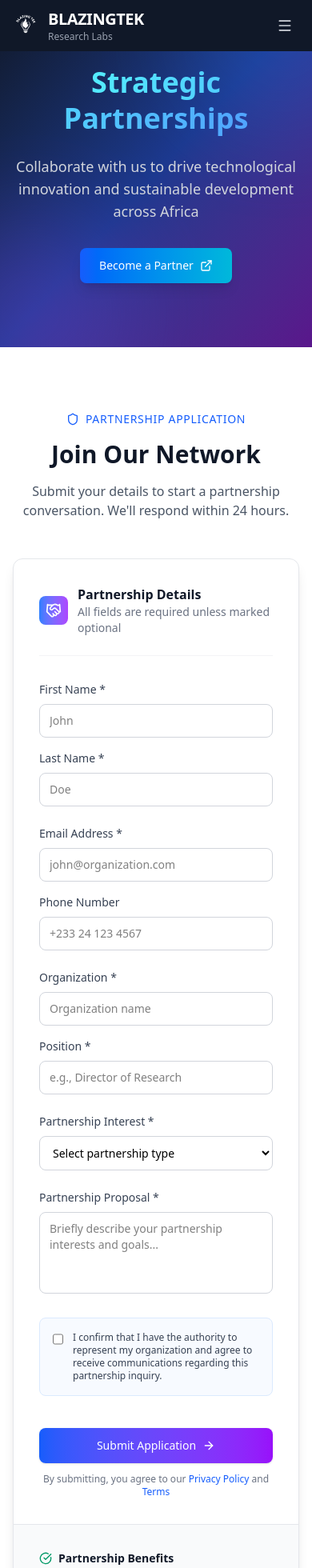
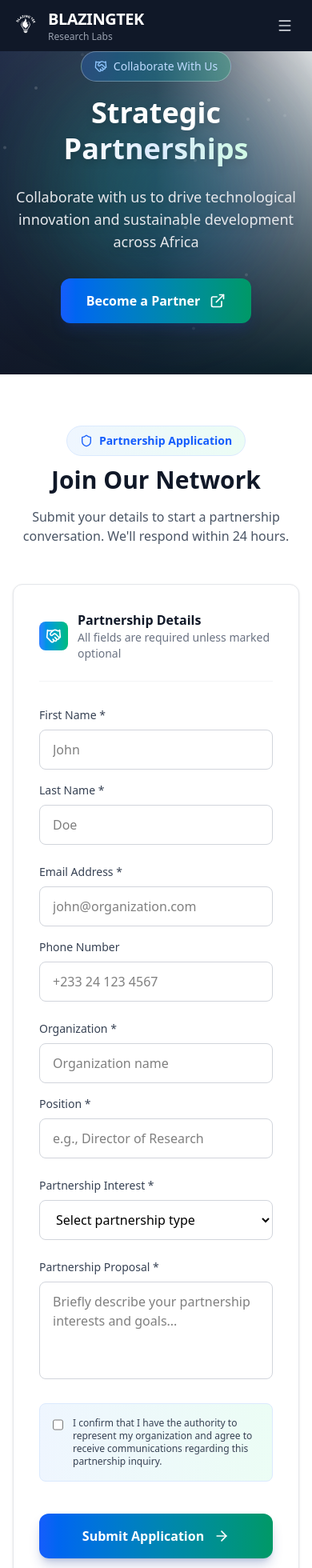
Before and after one commit to tgzgondoz/blazingtek, a React (Vite) app: page /partnerships in a window 390 px wide. Shown: the top 1960 px of the page at 80% size. Built offline with nearby package versions, Linux system fonts and the light colour scheme.

Commit message:
final UI

```diff
--- a/src/pages/Partnerships.jsx
+++ b/src/pages/Partnerships.jsx
@@ -11,7 +11,10 @@
   Briefcase,
   MessageSquare,
   ArrowRight,
-  Shield
+  Shield,
+  Users,
+  Sparkles,
+  Target
 } from 'lucide-react';
 import { Link } from 'react-router-dom';
 import { motion } from 'framer-motion';
@@ -58,11 +61,40 @@
 
   return (
     <div className="min-h-screen bg-white">
-      {/* Hero Section - Compact */}
-      <section className="relative overflow-hidden bg-gradient-to-br from-gray-900 via-blue-900 to-purple-900 text-white py-20">
-        <div className="absolute inset-0 overflow-hidden opacity-20">
-          <div className="absolute -top-20 -right-20 w-60 h-60 bg-blue-500 rounded-full blur-3xl"></div>
-          <div className="absolute -bottom-20 -left-20 w-60 h-60 bg-purple-500 rounded-full blur-3xl"></div>
+      {/* Hero Section - Updated to match home page */}
+      <section className="relative overflow-hidden text-white py-16 md:py-20">
+        {/* Background with gradient overlay */}
+        <div className="absolute inset-0">
+          <div className="absolute inset-0 bg-gradient-to-r from-gray-900/90 via-gray-900/80 to-transparent"></div>
+          <div className="absolute inset-0 bg-gradient-to-t from-gray-900 via-gray-900/50 to-transparent"></div>
+          <div className="absolute inset-0 bg-gradient-to-br from-blue-900/20 via-transparent to-emerald-900/20"></div>
+
+          {/* Animated background elements */}
+          <div className="absolute top-1/4 left-1/4 w-64 h-64 bg-blue-500/20 rounded-full blur-3xl"></div>
+          <div className="absolute bottom-1/4 right-1/4 w-64 h-64 bg-emerald-500/20 rounded-full blur-3xl"></div>
+
+          {/* Animated particles overlay */}
+          <div className="absolute inset-0">
+            {[...Array(15)].map((_, i) => (
+              <motion.div
+                key={`particle-${i}`}
+                className="absolute w-1 h-1 bg-white/20 rounded-full"
+                style={{
+                  left: `${Math.random() * 100}%`,
+                  top: `${Math.random() * 100}%`,
+                }}
+                animate={{
+                  y: [0, -30, 0],
+                  opacity: [0.2, 0.8, 0.2],
+                }}
+                transition={{
+                  duration: 3 + Math.random() * 2,
+                  repeat: Infinity,
+                  delay: Math.random() * 2,
+                }}
+              />
+            ))}
+          </div>
         </div>
 
         <motion.div
@@ -71,28 +103,28 @@
           transition={{ duration: 0.6 }}
           className="relative max-w-4xl mx-auto px-4 sm:px-6 lg:px-8 text-center"
         >
+          <motion.div
+            initial={{ opacity: 0, y: 20 }}
+            animate={{ opacity: 1, y: 0 }}
+            transition={{ delay: 0.2 }}
+            className="inline-flex items-center gap-2 mb-4 px-4 py-2 rounded-full bg-gradient-to-r from-blue-500/25 to-emerald-500/25 border border-white/30 backdrop-blur-md"
+          >
+            <Handshake className="h-4 w-4 text-blue-300" />
+            <span className="text-sm font-medium text-blue-200">Collaborate With Us</span>
+          </motion.div>
+
           <h1 className="text-4xl md:text-5xl font-bold mb-6 leading-tight">
-            <motion.span
-              className="bg-gradient-to-r from-blue-400 via-cyan-300 to-blue-400 bg-clip-text text-transparent"
-              animate={{
-                backgroundPosition: ['0% 50%', '100% 50%', '0% 50%']
-              }}
-              transition={{
-                duration: 4,
-                repeat: Infinity,
-                ease: "linear"
-              }}
-              style={{ backgroundSize: '200% 200%' }}
-            >
-              Strategic Partnerships
-            </motion.span>
+            <span className="text-white drop-shadow-lg">Strategic </span>
+            <span className="bg-gradient-to-r from-white via-blue-100 to-emerald-100 bg-clip-text text-transparent font-extrabold drop-shadow-lg">
+              Partnerships
+            </span>
           </h1>
 
           <motion.p
             initial={{ opacity: 0 }}
             animate={{ opacity: 1 }}
-            transition={{ delay: 0.2, duration: 0.6 }}
-            className="text-lg text-gray-300 max-w-2xl mx-auto mb-8"
+            transition={{ delay: 0.4, duration: 0.6 }}
+            className="text-lg text-gray-200 max-w-2xl mx-auto mb-8 drop-shadow-lg"
           >
             Collaborate with us to drive technological innovation and sustainable development across Africa
           </motion.p>
@@ -104,17 +136,19 @@
           >
             <a
               href="#partnership-form"
-              className="group inline-flex items-center bg-gradient-to-r from-blue-600 to-cyan-500 hover:from-blue-700 hover:to-cyan-600 text-white px-6 py-3 rounded-lg font-medium text-sm transition-all duration-300 shadow-lg"
+              className="group relative inline-flex items-center gap-3 bg-gradient-to-r from-blue-600 to-emerald-600 hover:from-blue-700 hover:to-emerald-700 text-white px-8 py-4 rounded-xl font-semibold transition-all duration-300 shadow-lg shadow-blue-900/25 hover:shadow-xl hover:shadow-blue-900/40"
             >
               <span>Become a Partner</span>
-              <ExternalLink className="ml-2 h-4 w-4 group-hover:translate-x-1 transition-transform" />
+              <ExternalLink className="h-5 w-5 group-hover:translate-x-1 transition-transform" />
+              {/* Button glow effect */}
+              <div className="absolute inset-0 bg-gradient-to-r from-blue-600 to-emerald-600 rounded-xl blur opacity-0 group-hover:opacity-50 transition-opacity duration-300"></div>
             </a>
           </motion.div>
         </motion.div>
       </section>
 
       {/* Partnership Registration Form */}
-      <section id="partnership-form" className="py-20">
+      <section id="partnership-form" className="py-16 md:py-20">
         <div className="max-w-3xl mx-auto px-4 sm:px-6 lg:px-8">
           <motion.div
             initial={{ opacity: 0, y: 20 }}
@@ -122,9 +156,9 @@
             viewport={{ once: true }}
             className="text-center mb-12"
           >
-            <div className="inline-flex items-center gap-2 mb-4">
+            <div className="inline-flex items-center gap-2 mb-3 px-4 py-2 rounded-full bg-gradient-to-r from-blue-50 to-emerald-50 border border-blue-100">
               <Shield className="h-4 w-4 text-blue-600" />
-              <span className="text-sm font-medium text-blue-600 uppercase tracking-wider">Partnership Application</span>
+              <span className="text-sm font-semibold text-blue-600">Partnership Application</span>
             </div>
 
             <h2 className="text-3xl font-bold text-gray-900 mb-4">
@@ -140,12 +174,12 @@
             whileInView={{ opacity: 1, y: 0 }}
             viewport={{ once: true }}
             transition={{ duration: 0.5 }}
-            className="bg-white rounded-xl shadow-lg border border-gray-200"
+            className="bg-white rounded-xl shadow-sm border border-gray-200"
           >
             <div className="p-8">
               {/* Compact Form Header */}
               <div className="flex items-center gap-3 mb-8 pb-6 border-b border-gray-100">
-                <div className="p-2 rounded-lg bg-gradient-to-r from-blue-500 to-purple-500">
+                <div className="p-2 rounded-lg bg-gradient-to-r from-blue-500 to-emerald-500">
                   <Handshake className="h-5 w-5 text-white" />
                 </div>
                 <div>
@@ -166,7 +200,7 @@
                       value={formData.firstName}
                       onChange={handleInputChange}
                       required
-                      className="w-full px-3 py-2.5 text-sm rounded-lg border border-gray-300 focus:border-blue-500 focus:ring-1 focus:ring-blue-500 transition-colors"
+                      className="w-full px-4 py-3 rounded-lg border border-gray-300 focus:border-blue-500 focus:ring-2 focus:ring-blue-500/30 transition-colors"
                       placeholder="John"
                     />
                   </div>
@@ -181,7 +215,7 @@
                       value={formData.lastName}
                       onChange={handleInputChange}
                       required
-                      className="w-full px-3 py-2.5 text-sm rounded-lg border border-gray-300 focus:border-blue-500 focus:ring-1 focus:ring-blue-500 transition-colors"
+                      className="w-full px-4 py-3 rounded-lg border border-gray-300 focus:border-blue-500 focus:ring-2 focus:ring-blue-500/30 transition-colors"
                       placeholder="Doe"
                     />
                   </div>
@@ -198,7 +232,7 @@
                       value={formData.email}
                       onChange={handleInputChange}
                       required
-                      className="w-full px-3 py-2.5 text-sm rounded-lg border border-gray-300 focus:border-blue-500 focus:ring-1 focus:ring-blue-500 transition-colors"
+                      className="w-full px-4 py-3 rounded-lg border border-gray-300 focus:border-blue-500 focus:ring-2 focus:ring-blue-500/30 transition-colors"
                       placeholder="john@organization.com"
                     />
                   </div>
@@ -212,7 +246,7 @@
                       name="phone"
                       value={formData.phone}
                       onChange={handleInputChange}
-                      className="w-full px-3 py-2.5 text-sm rounded-lg border border-gray-300 focus:border-blue-500 focus:ring-1 focus:ring-blue-500 transition-colors"
+                      className="w-full px-4 py-3 rounded-lg border border-gray-300 focus:border-blue-500 focus:ring-2 focus:ring-blue-500/30 transition-colors"
                       placeholder="+233 24 123 4567"
                     />
                   </div>
@@ -229,7 +263,7 @@
                       value={formData.organization}
                       onChange={handleInputChange}
                       required
-                      className="w-full px-3 py-2.5 text-sm rounded-lg border border-gray-300 focus:border-blue-500 focus:ring-1 focus:ring-blue-500 transition-colors"
+                      className="w-full px-4 py-3 rounded-lg border border-gray-300 focus:border-blue-500 focus:ring-2 focus:ring-blue-500/30 transition-colors"
                       placeholder="Organization name"
                     />
                   </div>
@@ -244,7 +278,7 @@
                       value={formData.position}
                       onChange={handleInputChange}
                       required
-                      className="w-full px-3 py-2.5 text-sm rounded-lg border border-gray-300 focus:border-blue-500 focus:ring-1 focus:ring-blue-500 transition-colors"
+                      className="w-full px-4 py-3 rounded-lg border border-gray-300 focus:border-blue-500 focus:ring-2 focus:ring-blue-500/30 transition-colors"
                       placeholder="e.g., Director of Research"
                     />
                   </div>
@@ -259,7 +293,7 @@
                     value={formData.partnershipType}
                     onChange={handleInputChange}
                     required
-                    className="w-full px-3 py-2.5 text-sm rounded-lg border border-gray-300 focus:border-blue-500 focus:ring-1 focus:ring-blue-500 transition-colors bg-white"
+                    className="w-full px-4 py-3 rounded-lg border border-gray-300 focus:border-blue-500 focus:ring-2 focus:ring-blue-500/30 transition-colors bg-white"
                   >
                     <option value="">Select partnership type</option>
                     {partnershipTypes.map((type, index) => (
@@ -278,12 +312,12 @@
                     onChange={handleInputChange}
                     required
                     rows={4}
-                    className="w-full px-3 py-2.5 text-sm rounded-lg border border-gray-300 focus:border-blue-500 focus:ring-1 focus:ring-blue-500 transition-colors resize-none"
+                    className="w-full px-4 py-3 rounded-lg border border-gray-300 focus:border-blue-500 focus:ring-2 focus:ring-blue-500/30 transition-colors resize-none"
                     placeholder="Briefly describe your partnership interests and goals..."
                   />
                 </div>
 
-                <div className="bg-blue-50/50 p-4 rounded-lg border border-blue-100">
+                <div className="bg-gradient-to-r from-blue-50 to-emerald-50 p-4 rounded-lg border border-blue-100">
                   <div className="flex items-start gap-3">
                     <input
                       type="checkbox"
@@ -303,21 +337,23 @@
                 <div className="pt-4">
                   <motion.button
                     type="submit"
-                    whileHover={{ scale: 1.01 }}
-                    whileTap={{ scale: 0.99 }}
-                    className="w-full bg-gradient-to-r from-blue-600 to-purple-600 hover:from-blue-700 hover:to-purple-700 text-white font-medium py-3 rounded-lg transition-all duration-300 shadow hover:shadow-md flex items-center justify-center gap-2 text-sm"
+                    whileHover={{ scale: 1.02, y: -2 }}
+                    whileTap={{ scale: 0.98 }}
+                    className="group relative w-full inline-flex items-center justify-center gap-3 bg-gradient-to-r from-blue-600 to-emerald-600 hover:from-blue-700 hover:to-emerald-700 text-white font-semibold py-4 rounded-xl transition-all duration-300 shadow-lg shadow-blue-900/25 hover:shadow-xl hover:shadow-blue-900/40"
                   >
                     <span>Submit Application</span>
-                    <ArrowRight className="h-4 w-4" />
+                    <ArrowRight className="h-5 w-5 group-hover:translate-x-1 transition-transform" />
+                    {/* Button glow effect */}
+                    <div className="absolute inset-0 bg-gradient-to-r from-blue-600 to-emerald-600 rounded-xl blur opacity-0 group-hover:opacity-50 transition-opacity duration-300"></div>
                   </motion.button>
 
                   <p className="text-center text-xs text-gray-500 mt-3">
                     By submitting, you agree to our{' '}
-                    <Link to="/privacy" className="text-blue-600 hover:text-blue-700 font-medium">
+                    <Link to="/privacy" className="text-transparent bg-gradient-to-r from-blue-500 to-emerald-500 bg-clip-text hover:from-blue-600 hover:to-emerald-600 font-medium">
                       Privacy Policy
                     </Link>{' '}
                     and{' '}
-                    <Link to="/terms" className="text-blue-600 hover:text-blue-700 font-medium">
+                    <Link to="/terms" className="text-transparent bg-gradient-to-r from-blue-500 to-emerald-500 bg-clip-text hover:from-blue-600 hover:to-emerald-600 font-medium">
                       Terms
                     </Link>
                   </p>
@@ -326,41 +362,67 @@
             </div>
 
             {/* Compact Benefits & Contact */}
-            <div className="bg-gray-50 border-t border-gray-200 p-8 rounded-b-xl">
+            <div className="bg-gradient-to-r from-gray-50 to-white border-t border-gray-200 p-8 rounded-b-xl">
               <div className="grid md:grid-cols-2 gap-8">
                 <div>
-                  <h4 className="text-sm font-semibold text-gray-900 mb-4 flex items-center gap-2">
-                    <CheckCircle className="h-4 w-4 text-emerald-600" />
-                    Partnership Benefits
-                  </h4>
+                  <div className="flex items-center gap-2 mb-4">
+                    <div className="p-2 rounded-lg bg-gradient-to-r from-blue-50 to-emerald-50">
+                      <Target className="h-4 w-4 text-blue-600" />
+                    </div>
+                    <h4 className="text-sm font-semibold text-gray-900">
+                      Partnership Benefits
+                    </h4>
+                  </div>
                   <ul className="space-y-2">
-                    <li className="text-xs text-gray-600">• Access to cutting-edge research</li>
-                    <li className="text-xs text-gray-600">• Joint funding opportunities</li>
-                    <li className="text-xs text-gray-600">• Talent development programs</li>
-                    <li className="text-xs text-gray-600">• Technology transfer support</li>
+                    <li className="text-sm text-gray-600 flex items-center gap-2">
+                      <CheckCircle className="h-3 w-3 text-emerald-500" />
+                      Access to cutting-edge research
+                    </li>
+                    <li className="text-sm text-gray-600 flex items-center gap-2">
+                      <CheckCircle className="h-3 w-3 text-emerald-500" />
+                      Joint funding opportunities
+                    </li>
+                    <li className="text-sm text-gray-600 flex items-center gap-2">
+                      <CheckCircle className="h-3 w-3 text-emerald-500" />
+                      Talent development programs
+                    </li>
+                    <li className="text-sm text-gray-600 flex items-center gap-2">
+                      <CheckCircle className="h-3 w-3 text-emerald-500" />
+                      Technology transfer support
+                    </li>
                   </ul>
                 </div>
 
                 <div>
-                  <h4 className="text-sm font-semibold text-gray-900 mb-4 flex items-center gap-2">
-                    <MessageCircle className="h-4 w-4 text-blue-600" />
-                    Contact Info
-                  </h4>
-                  <div className="space-y-2">
-                    <div className="flex items-center gap-2">
-                      <Mail className="h-3 w-3 text-gray-400" />
-                      <span className="text-xs text-gray-600">partnerships@innovation.org</span>
+                  <div className="flex items-center gap-2 mb-4">
+                    <div className="p-2 rounded-lg bg-gradient-to-r from-blue-50 to-emerald-50">
+                      <MessageCircle className="h-4 w-4 text-blue-600" />
                     </div>
-                    <div className="flex items-center gap-2">
-                      <Phone className="h-3 w-3 text-gray-400" />
-                      <span className="text-xs text-gray-600">+233 24 123 4567</span>
+                    <h4 className="text-sm font-semibold text-gray-900">
+                      Contact Info
+                    </h4>
+                  </div>
+                  <div className="space-y-3">
+                    <div className="flex items-center gap-3">
+                      <div className="p-2 rounded-lg bg-gradient-to-r from-blue-50 to-emerald-50">
+                        <Mail className="h-3 w-3 text-gray-600" />
+                      </div>
+                      <span className="text-sm text-gray-600">partnerships@blazingtek.com</span>
                     </div>
-                    <div className="flex items-center gap-2">
-                      <MapPin className="h-3 w-3 text-gray-400" />
-                      <span className="text-xs text-gray-600">Accra, Ghana</span>
+                    <div className="flex items-center gap-3">
+                      <div className="p-2 rounded-lg bg-gradient-to-r from-blue-50 to-emerald-50">
+                        <Phone className="h-3 w-3 text-gray-600" />
+                      </div>
+                      <span className="text-sm text-gray-600">+1 (555) 123-4567</span>
+                    </div>
+                    <div className="flex items-center gap-3">
+                      <div className="p-2 rounded-lg bg-gradient-to-r from-blue-50 to-emerald-50">
+                        <MapPin className="h-3 w-3 text-gray-600" />
+                      </div>
+                      <span className="text-sm text-gray-600">Harare, Zimbabwe</span>
                     </div>
                   </div>
-                  <div className="mt-4 text-xs text-blue-600 font-medium">
+                  <div className="mt-4 text-xs text-transparent bg-gradient-to-r from-blue-500 to-emerald-500 bg-clip-text font-semibold">
                     Average response time: 24 hours
                   </div>
                 </div>
```
Also changed, not shown: src/pages/Contact.jsx (+71 -48 lines).
